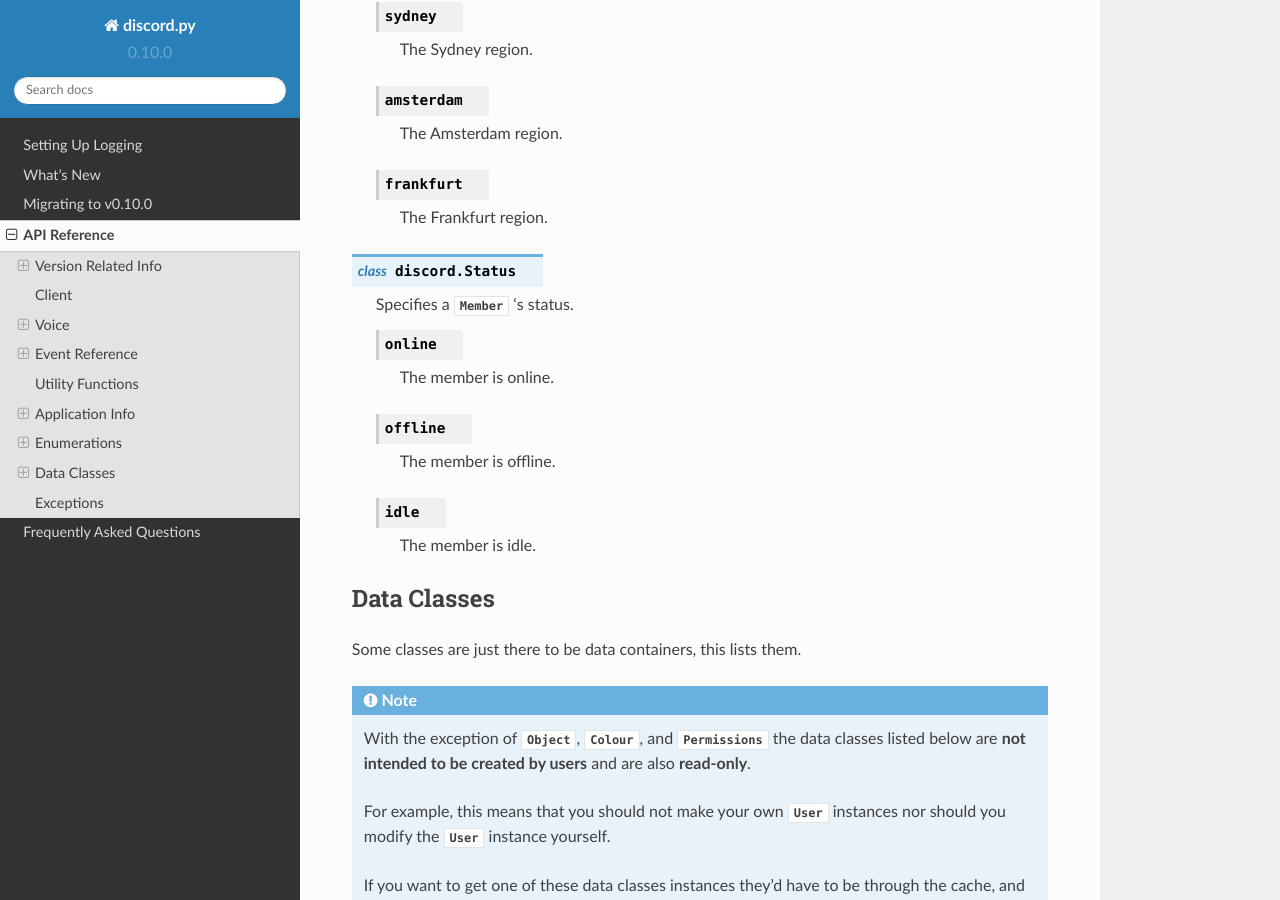
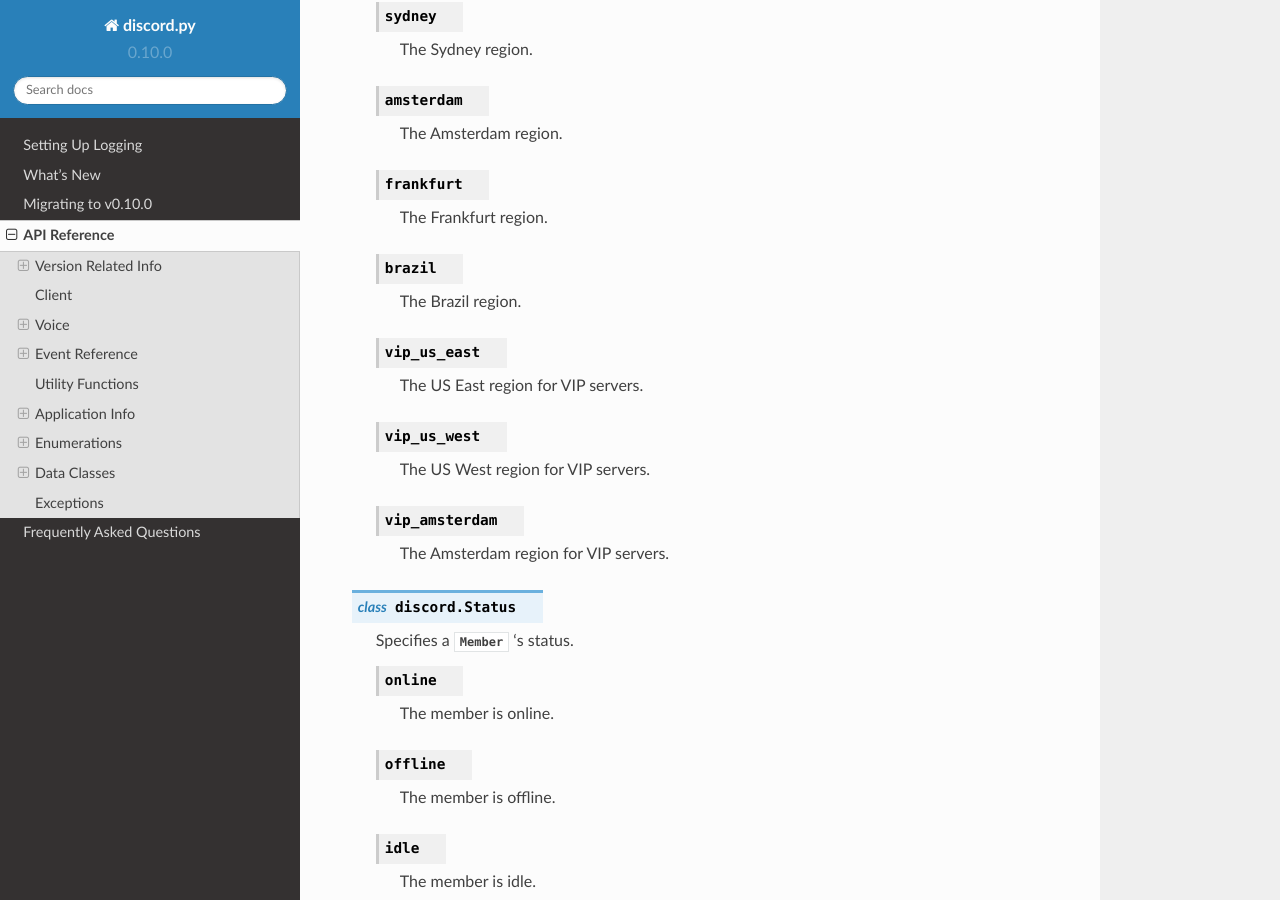
Before and after one commit to spartacus0816/dsbot, a Sphinx documentation site: the page built from docs/api.rst, in a window 1280 px wide and 900 px high, scrolled down 9862 px. Built offline with Sphinx 7.4.7 and the Read the Docs theme 2.0.0, drawn with Linux system fonts in a browser that asks for light colours.

Commit message:
Add remaining server regions to the enum.

```diff
--- a/docs/api.rst
+++ b/docs/api.rst
@@ -451,6 +451,19 @@
 
         The Frankfurt region.
 
+    .. attribute:: brazil
+
+        The Brazil region.
+    .. attribute:: vip_us_east
+
+        The US East region for VIP servers.
+    .. attribute:: vip_us_west
+
+        The US West region for VIP servers.
+    .. attribute:: vip_amsterdam
+
+        The Amsterdam region for VIP servers.
+
 .. class:: Status
 
     Specifies a :class:`Member` 's status.
```
Also changed, not shown: 1 other file.
